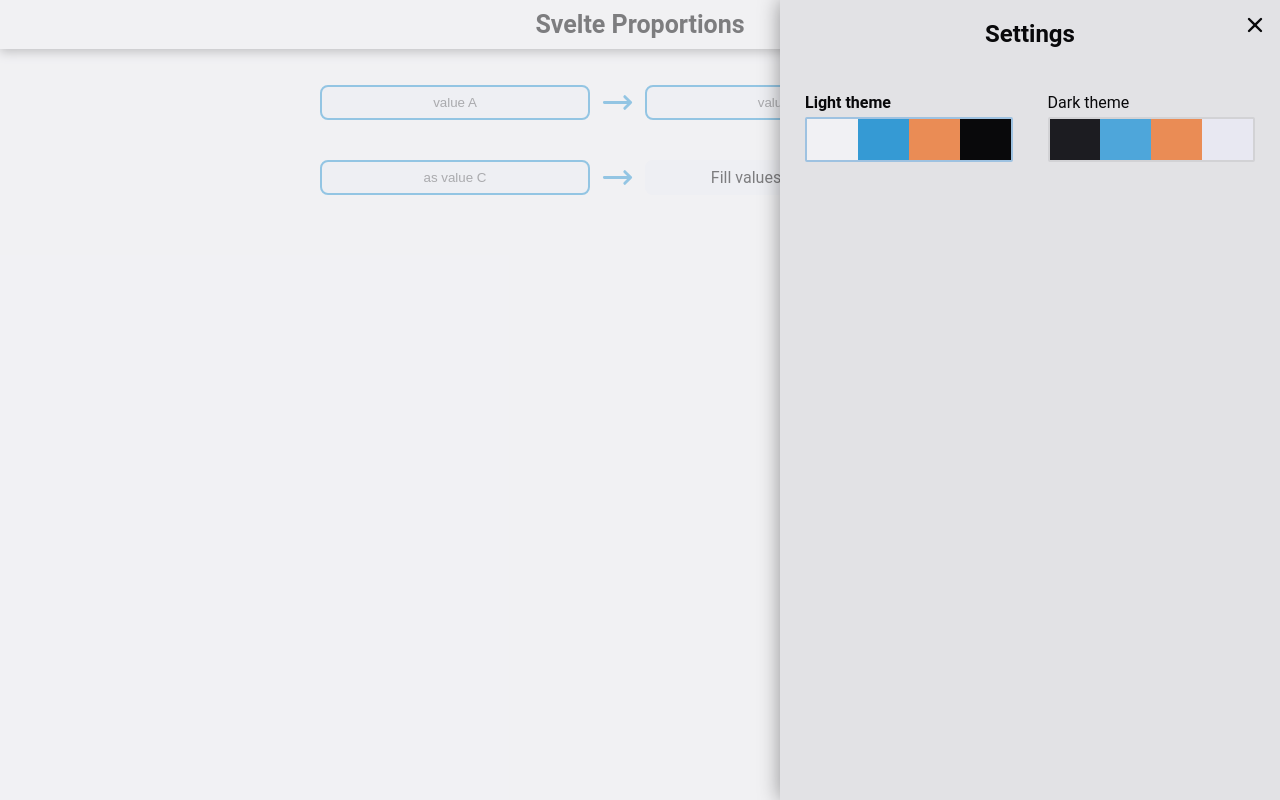
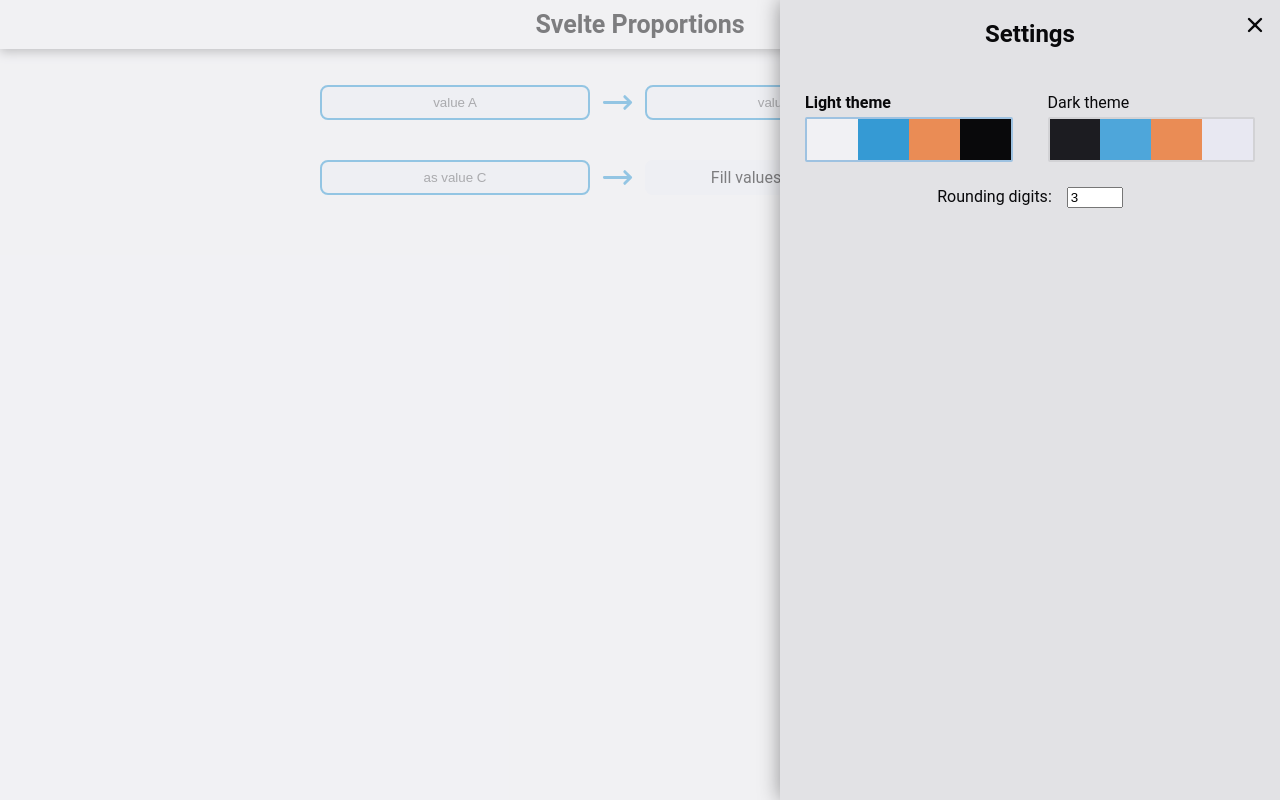
Before and after one commit to Pronian/proportions-svelte, a Svelte app: page / in a window 1280 px wide. Both pictures are taken after a click on the button 1257 px from the left and 24 px from the top of the page. Built offline with nearby package versions, Linux system fonts and the light colour scheme.

Commit message:
Basic version of selector of rounding digits

```diff
--- a/src/App.svelte
+++ b/src/App.svelte
@@ -4,6 +4,7 @@
 	import SidePanel from './components/common/SidePanel.svelte';
 	import FocusPin from './components/common/FocusPin.svelte';
 	import ColorSelector from './components/groups/ColorSelector.svelte';
+	import NumberSelector from './components/common/NumberSelector.svelte';
 	import { generateAppColors } from './util/colors';
 	import { settingsStore } from './stores/settingsStore';
 	import { uiState } from './stores/uiState';
@@ -24,6 +25,7 @@
 	<h2>Settings</h2>
 	<FocusPin />
 	<ColorSelector bind:theme={$settingsStore.theme} />
+	<NumberSelector label="Rounding digits" value={$settingsStore.roundingDigits} min={0} max={10}/>
 </SidePanel>
 
 <style>
--- /dev/null
+++ b/src/components/common/NumberSelector.svelte
@@ -0,0 +1,21 @@
+<script lang="ts">
+    export let label: string;
+    export let value: number;
+    export let min: number | undefined = undefined;
+    export let max: number | undefined = undefined;
+    export let step: number = 1
+    let className = '';
+    export { className as class};
+</script>
+
+<label class={className}>
+    {label}:
+    <input type="number" {min} {max} {step} bind:value />
+</label>
+
+<style>
+    label {
+        display: flex;
+        gap: 1.5rem;
+    }
+</style>
```
